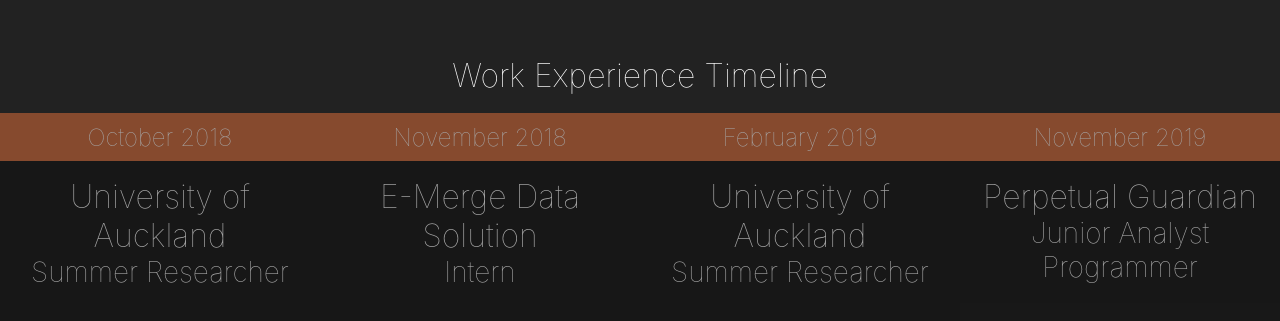
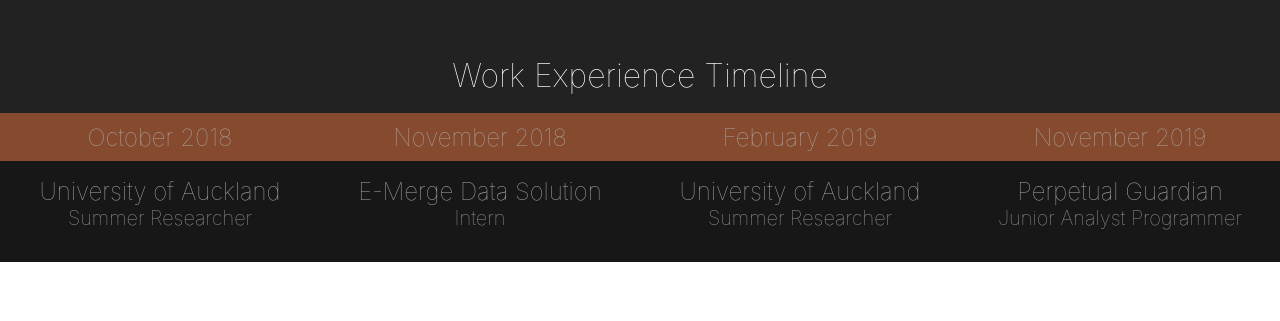
Before and after one commit to pjoe652/Portfolio, a React app: page / in a window 1280 px wide. Shown: the part 714-1035 px from the top of the page. After the commit the page ends 976 px from the top, so only its background shows below. Built offline with nearby package versions, Linux system fonts and the light colour scheme.

Commit message:
Updated font-size

```diff
--- a/src/styles/components/ExperienceComponent.scss
+++ b/src/styles/components/ExperienceComponent.scss
@@ -115,7 +115,7 @@
       }
 
       .company {
-        font-size: 2rem;
+        font-size: 1.5rem;
         font-weight: lighter;
         padding: 0 0.5rem;
 
@@ -131,7 +131,7 @@
       }
 
       .position {
-        font-size: 1.75rem;
+        font-size: 1.25rem;
         font-weight: lighter;
 
         @media screen and (max-width: $tablet-land){
```
